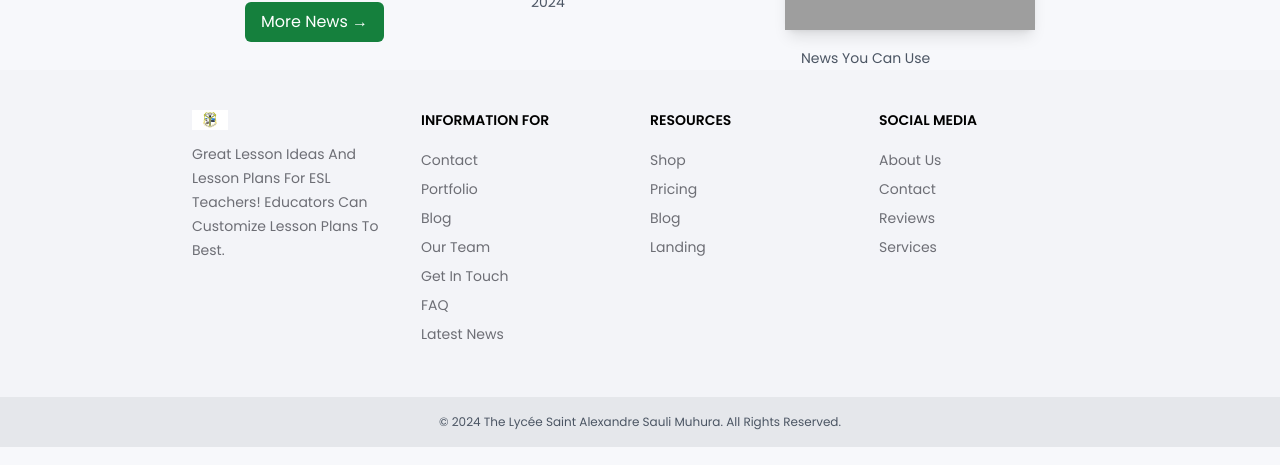
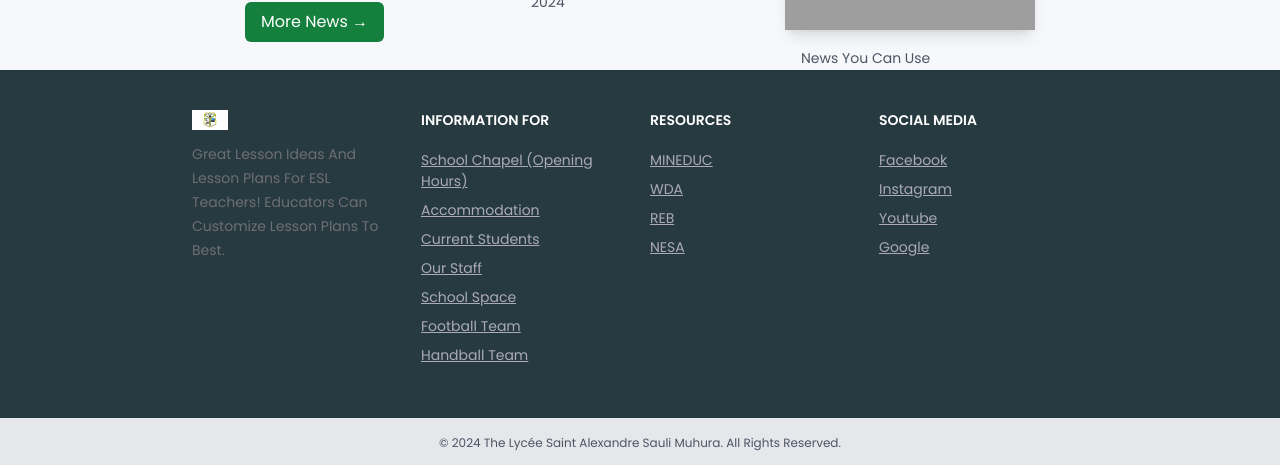
Before and after one commit to Deodate/Lyc-eSaintAlexandreSaulideMuhura, a React (Create React App) app in the folder LyceeSaintAlexandreSaulMuhura/: page / in a window 1280 px wide. Shown: the part 2748-3213 px from the top of the page. Built offline with nearby package versions, Linux system fonts and the light colour scheme; grey boxes are pictures that could not be loaded.

Commit message:
Progress

```diff
--- a/LyceeSaintAlexandreSaulMuhura/src/components/common/Footer.jsx
+++ b/LyceeSaintAlexandreSaulMuhura/src/components/common/Footer.jsx
@@ -5,7 +5,7 @@ import { NavLink } from "react-router-dom"
 export const Footer = () => {
   return (
     <>
-      <footer className='bg-[#F3F4F8] py-5 pt-10 mt-10'>
+      <footer className='bg-[#273a40] py-5 pt-10 mt-10'>
         <div className='container grid grid-cols-4 gap-5 md:grid-cols-2'>
           <div className='logo mb-6'>
             <img src={logImg} alt='Logo' className='h-5 mb-3' />
@@ -15,30 +15,32 @@ export const Footer = () => {
           </div>
 
           <ul className='mb-6'>
-          <h4 className='text-black text-sm font-semibold mb-5'>INFORMATION FOR</h4>
-          <NavLink to='#' className='text-[14px] block mb-2'>Contact</NavLink>
-          <NavLink to='#' className='text-[14px] block mb-2'>Portfolio</NavLink>
-          <NavLink to='#' className='text-[14px] block mb-2'>Blog</NavLink>
-          <NavLink to='#' className='text-[14px] block mb-2'>Our team</NavLink>
-          <NavLink to='#' className='text-[14px] block mb-2'>Get in Touch</NavLink>
-          <NavLink to='#' className='text-[14px] block mb-2'>FAQ</NavLink>
-          <NavLink to='#' className='text-[14px] block mb-2'>Latest news</NavLink>
+            <h4 className='text-white text-sm font-semibold mb-5'>INFORMATION FOR</h4>
+            <NavLink to='#' className='text-[#ababb6] text-[14px] block mb-2 underline'>School Chapel (Opening Hours)</NavLink>
+            <NavLink to='#' className='text-[#ababb6] text-[14px] block mb-2 underline'>Accommodation</NavLink>
+            <NavLink to='#' className='text-[#ababb6] text-[14px] block mb-2 underline'>Current Students</NavLink>
+            <NavLink to='#' className='text-[#ababb6] text-[14px] block mb-2 underline'>Our Staff</NavLink>
+            <NavLink to='#' className='text-[#ababb6] text-[14px] block mb-2 underline'>School Space</NavLink>
+            <NavLink to='#' className='text-[#ababb6] text-[14px] block mb-2 underline'>Football Team</NavLink>
+            <NavLink to='#' className='text-[#ababb6] text-[14px] block mb-2 underline'>Handball Team</NavLink>
           </ul>
 
           <ul className='mb-6'>
-          <h4 className='text-black text-sm font-semibold mb-5'>RESOURCES</h4>
-          <NavLink to='#' className='text-[14px] block mb-2'>Shop</NavLink>
-          <NavLink to='#' className='text-[14px] block mb-2'>Pricing</NavLink>
-          <NavLink to='#' className='text-[14px] block mb-2'>Blog</NavLink>
-          <NavLink to='#' className='text-[14px] block mb-2'>Landing</NavLink>
+            <h4 className='text-white text-sm font-semibold mb-5'>RESOURCES</h4>
+            <NavLink to="https://www.mineduc.gov.rw/" target="_blank" rel="noopener noreferrer" className='text-[#ababb6] text-[14px] block mb-2 underline'>
+              MINEDUC
+            </NavLink>
+            <NavLink to='#' className='text-[#ababb6] text-[14px] block mb-2 underline'>WDA</NavLink>
+            <NavLink to='#' className='text-[#ababb6] text-[14px] block mb-2 underline'>REB</NavLink>
+            <NavLink to='#' className='text-[#ababb6] text-[14px] block mb-2 underline'>NESA</NavLink>
           </ul>
 
           <ul className='mb-6'>
-          <h4 className='text-black text-sm font-semibold mb-5'>SOCIAL MEDIA</h4>
-          <NavLink to='#' className='text-[14px] block mb-2'>About us</NavLink>
-          <NavLink to='#' className='text-[14px] block mb-2'>Contact</NavLink>
-          <NavLink to='#' className='text-[14px] block mb-2'>Reviews</NavLink>
-          <NavLink to='#' className='text-[14px] block mb-2'>Services</NavLink>
+            <h4 className='text-white text-sm font-semibold mb-5'>SOCIAL MEDIA</h4>
+            <NavLink to='#' className='text-[#ababb6] text-[14px] block mb-2 underline'>Facebook</NavLink>
+            <NavLink to='#' className='text-[#ababb6] text-[14px] block mb-2 underline'>Instagram</NavLink>
+            <NavLink to='#' className='text-[#ababb6] text-[14px] block mb-2 underline'>Youtube</NavLink>
+            <NavLink to='#' className='text-[#ababb6] text-[14px] block mb-2 underline'>Google</NavLink>
           </ul>
         </div>
       </footer>
```
Lines whose indentation alone changed are shown as unchanged.
